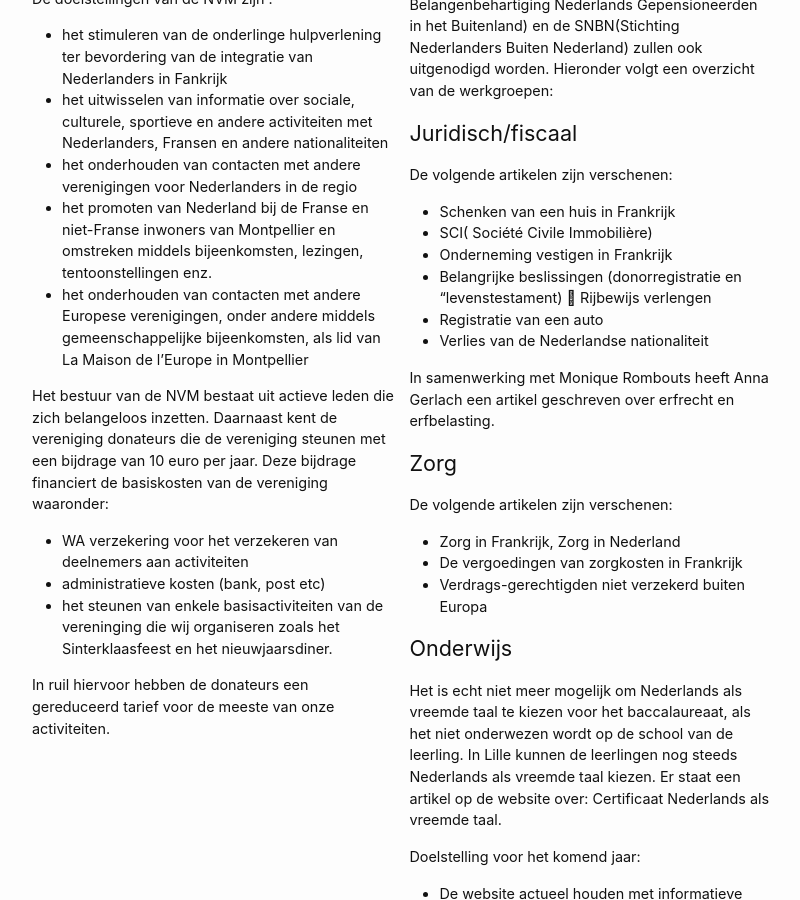
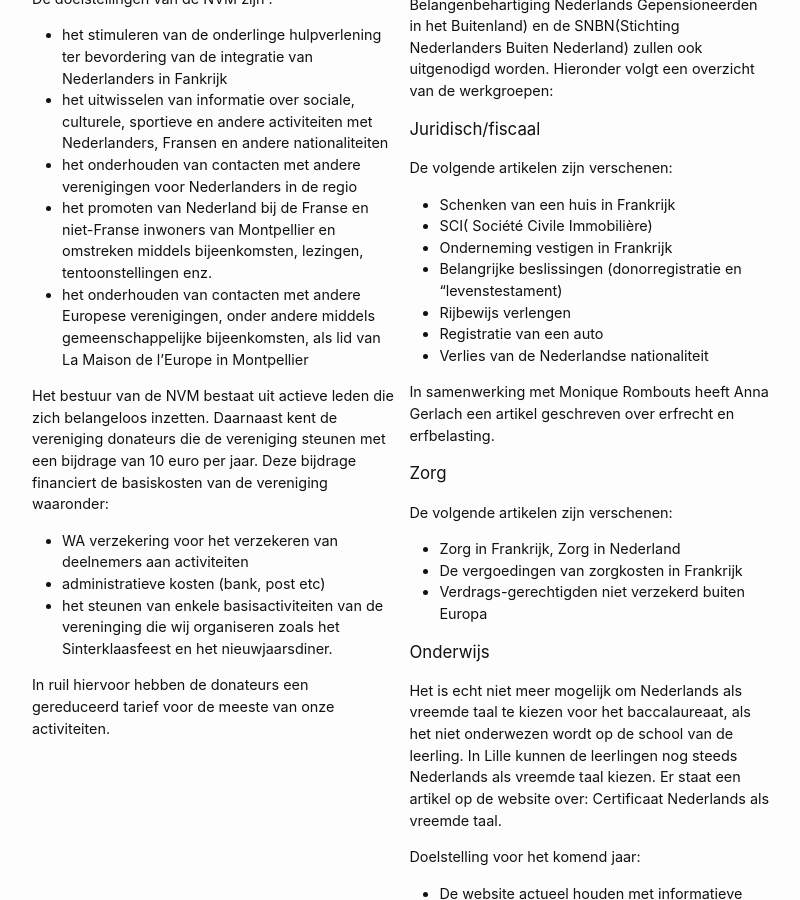
Before and after one commit to nederland34-fr/nederland34-fr.github.io, a Jekyll site: the page built from index.md, in a window 1280 px wide and 900 px high, scrolled down 598 px. Shown: the whole window, without its empty margins (238-1038 px from the left). Built offline with Jekyll 4.4.1, drawn with Linux system fonts in a browser that asks for light colours.

```diff
--- a/index.md
+++ b/index.md
@@ -37,19 +37,20 @@ De Algemene Ledenvergadering is gehouden op zaterdag 20 maart jl. per telefoon c
 Het is nog steeds de bedoeling om een bijeenkomst te houden in oktober op de ambassade. De voorzitters/vertegenwoordigers van Stichting GOED ( Grenzeloos Onder Eén Dak), de VBNGB ( Vereniging Belangenbehartiging Nederlands Gepensioneerden in het Buitenland) en de SNBN(Stichting Nederlanders Buiten Nederland) zullen ook uitgenodigd worden.
 Hieronder volgt een overzicht van de werkgroepen:
 
-## Juridisch/fiscaal
+### Juridisch/fiscaal
 
 De volgende artikelen zijn verschenen:
 * Schenken van een huis in Frankrijk
 * SCI( Société Civile Immobilière)
 * Onderneming vestigen in Frankrijk
-* Belangrijke beslissingen (donorregistratie en “levenstestament)  Rijbewijs verlengen
+* Belangrijke beslissingen (donorregistratie en “levenstestament)
+* Rijbewijs verlengen
 * Registratie van een auto
 * Verlies van de Nederlandse nationaliteit
 
 In samenwerking met Monique Rombouts heeft Anna Gerlach een artikel geschreven over erfrecht en erfbelasting.
 
-## Zorg
+### Zorg
 
 De volgende artikelen zijn verschenen:
 
@@ -57,7 +58,7 @@ De volgende artikelen zijn verschenen:
 * De vergoedingen van zorgkosten in Frankrijk
 * Verdrags-gerechtigden niet verzekerd buiten Europa
 
-## Onderwijs
+### Onderwijs
 
 Het is echt niet meer mogelijk om Nederlands als vreemde taal te kiezen voor het baccalaureaat, als het niet onderwezen wordt op de school van de leerling. In Lille kunnen de leerlingen nog steeds Nederlands als vreemde taal kiezen. Er staat een artikel op de website over: Certificaat Nederlands als vreemde taal.
 
```
